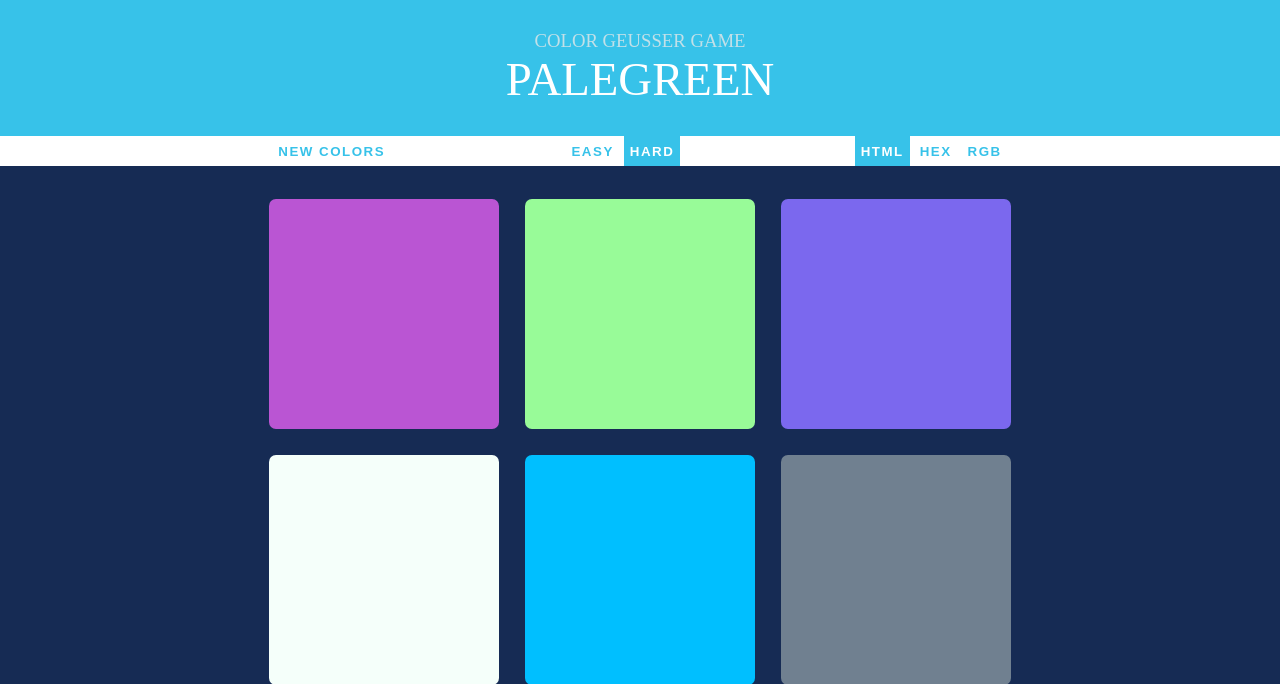
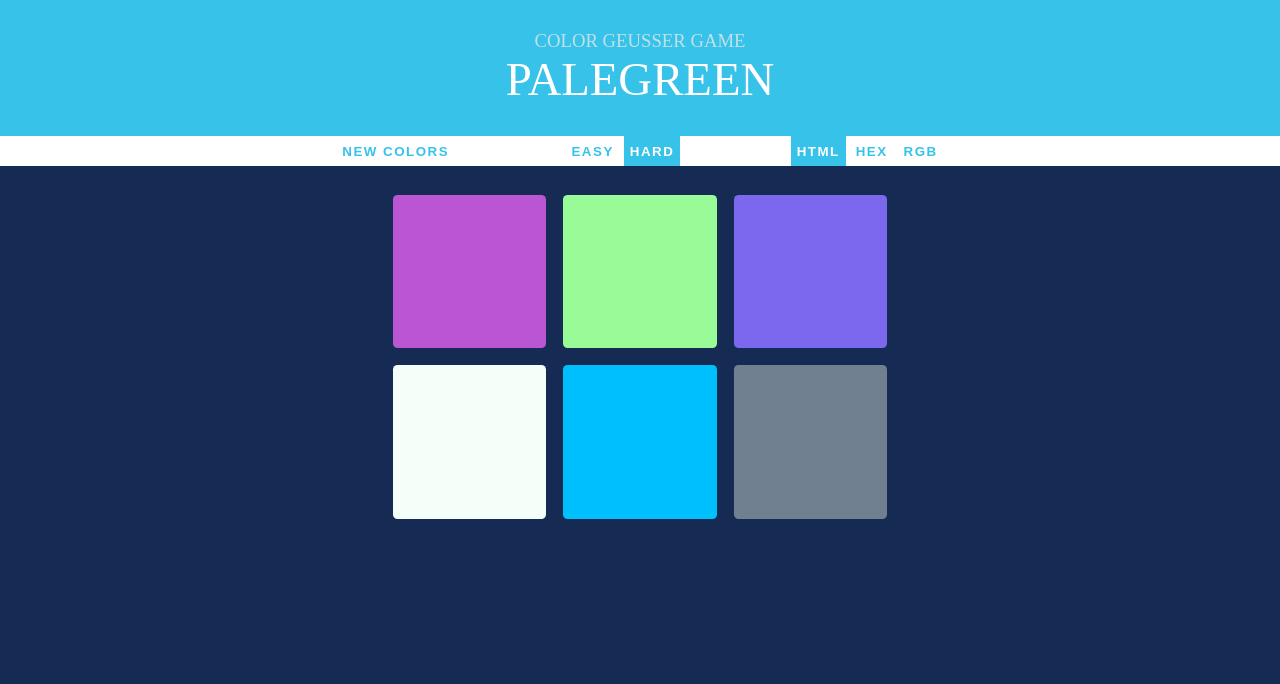
Before and after one commit to pochyn/colorGame, a PHP site: page /colorGame.html in a window 1280 px wide. Shown: the top 684 px of the page. Run offline with PHP 8.4, Linux system fonts and the light colour scheme.

Commit message:
small css

```diff
--- a/colorGame.css
+++ b/colorGame.css
@@ -16,7 +16,7 @@ body{
 }
 
 #container{
-    width: 60%;
+    width: 40%;
     margin: 20px auto;
 }
 
@@ -78,5 +78,5 @@ button:hover{
 
 #divider{
     display: inline-block;
-    width: 13%;
+    width: 8%;
 }
```
